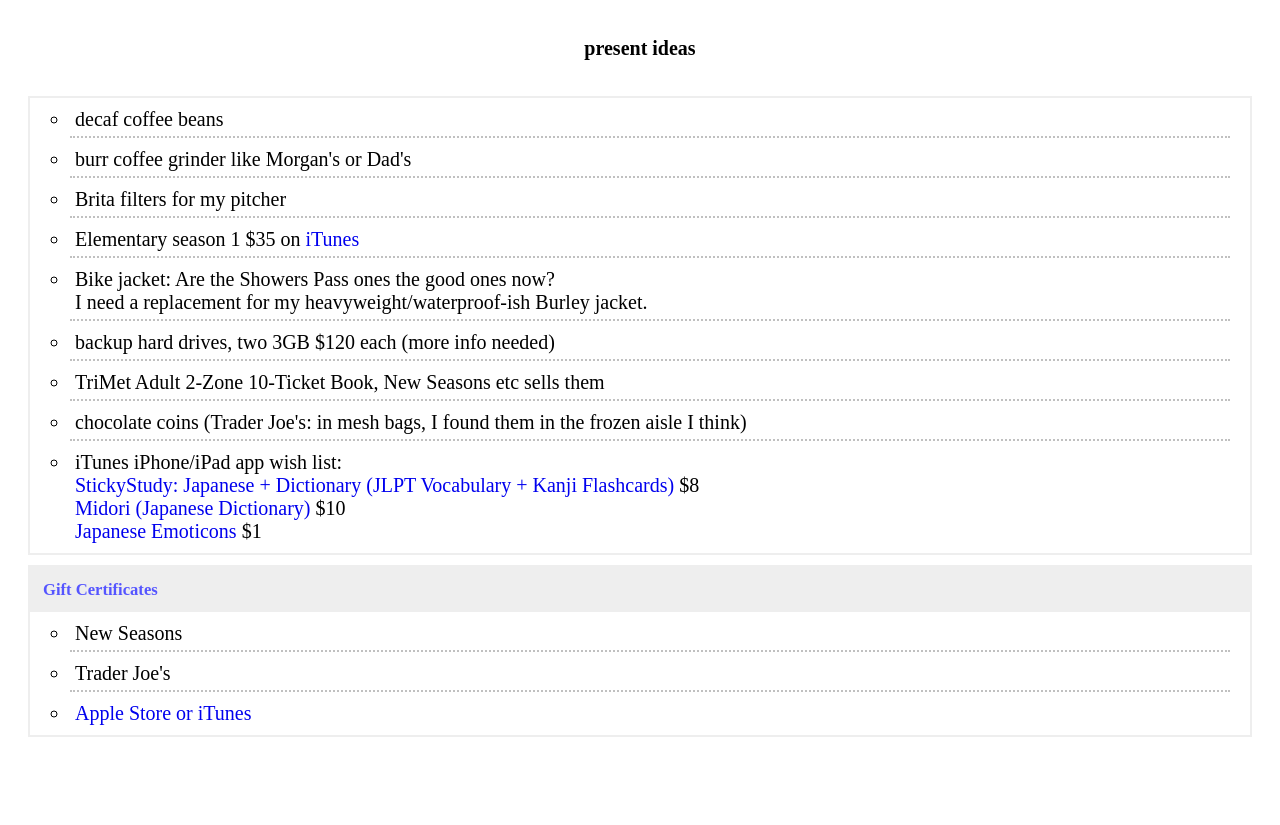
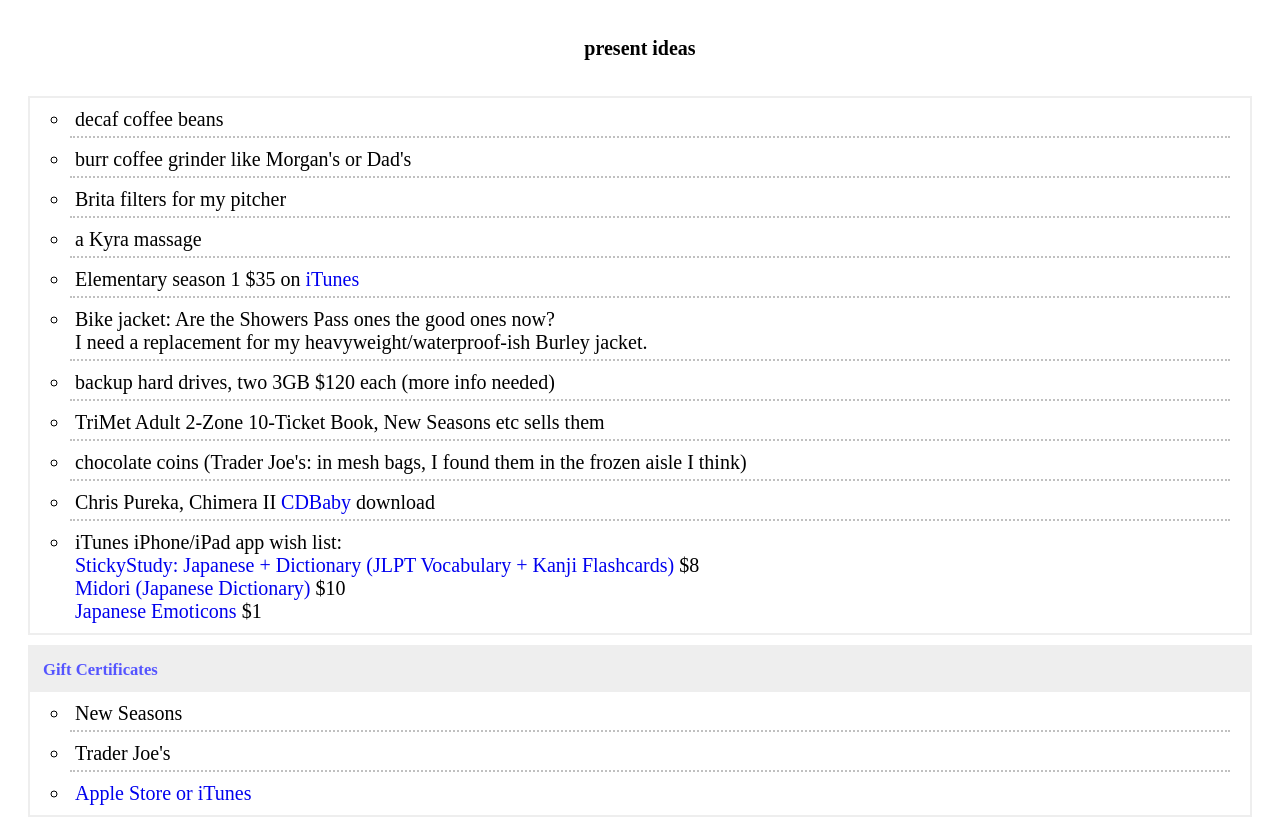
Before and after one commit to kcomandich/kcomandich.github.com, a plain HTML site: page wishlist.html in a window 1280 px wide. Before the commit the page ends 800 px from the top, so only its background shows below. Drawn offline with Linux system fonts and the light colour scheme.

Commit message:
Add Chris Pureka and Kyra massage to wishlist.

```diff
--- a/wishlist.html
+++ b/wishlist.html
@@ -88,6 +88,7 @@
             <li>decaf coffee beans</li>
             <li>burr coffee grinder like Morgan's or Dad's</li>
             <li>Brita filters for my pitcher</li>
+            <li>a Kyra massage</li>
             <li>Elementary season 1 $35 on <a href="https://itunes.apple.com/us/tv-season/elementary-season-1/id550570883">iTunes</a></li>
             <li>Bike jacket: Are the Showers Pass ones the good ones now?<br>
                 I need a replacement for my heavyweight/waterproof-ish Burley jacket.
@@ -103,6 +104,7 @@
             <li>backup hard drives, two 3GB $120 each (more info needed)</li>
             <li>TriMet Adult 2-Zone 10-Ticket Book, New Seasons etc sells them</li>
             <li>chocolate coins (Trader Joe's: in mesh bags, I found them in the frozen aisle I think)</li>
+            <li>Chris Pureka, Chimera II <a href="http://www.cdbaby.com/cd/chrispureka">CDBaby</a> download</li>
             <li class="last">iTunes iPhone/iPad app wish list:<br>
                 <a href="https://itunes.apple.com/us/app/stickystudy-japanese-+-dictionary/id385898687?mt=8">StickyStudy: Japanese + Dictionary (JLPT Vocabulary + Kanji Flashcards)</a> $8<br>
                 <a href="https://itunes.apple.com/us/app/midori-japanese-dictionary/id385231773?mt=8">Midori (Japanese Dictionary)</a> $10<br>
```
